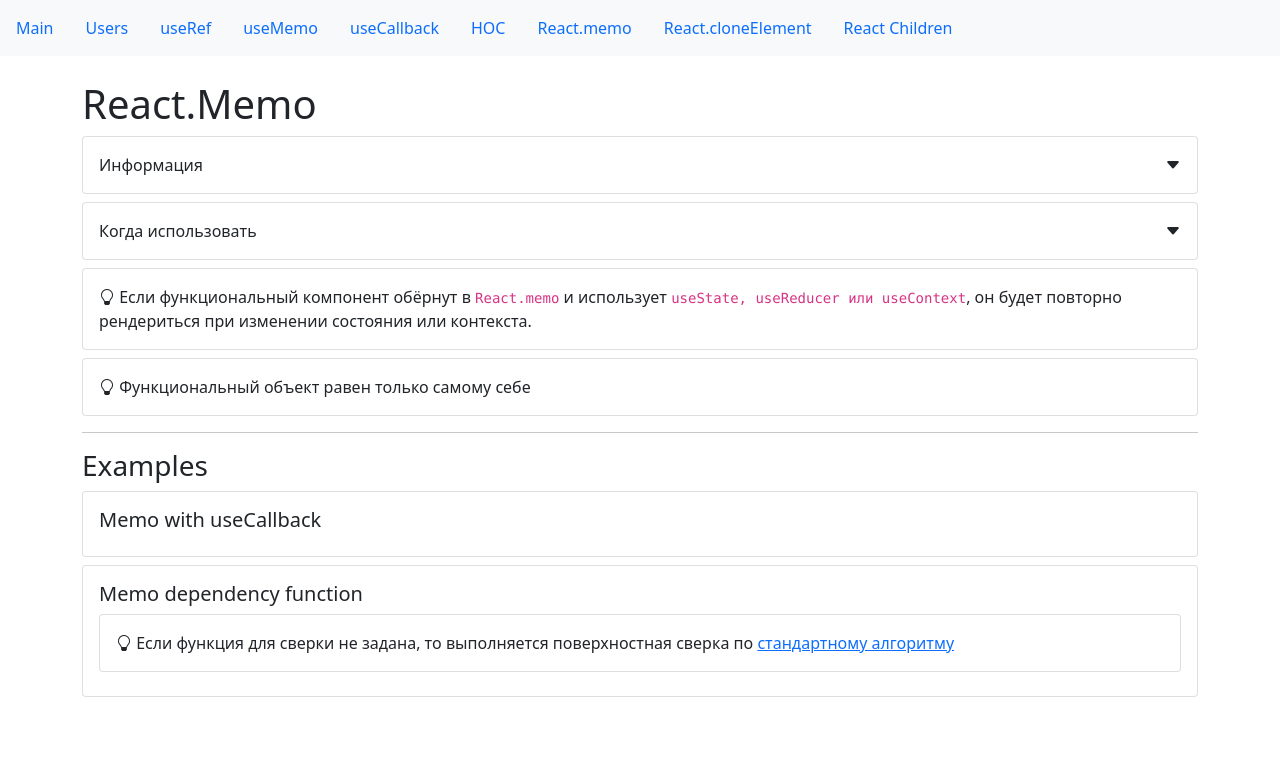
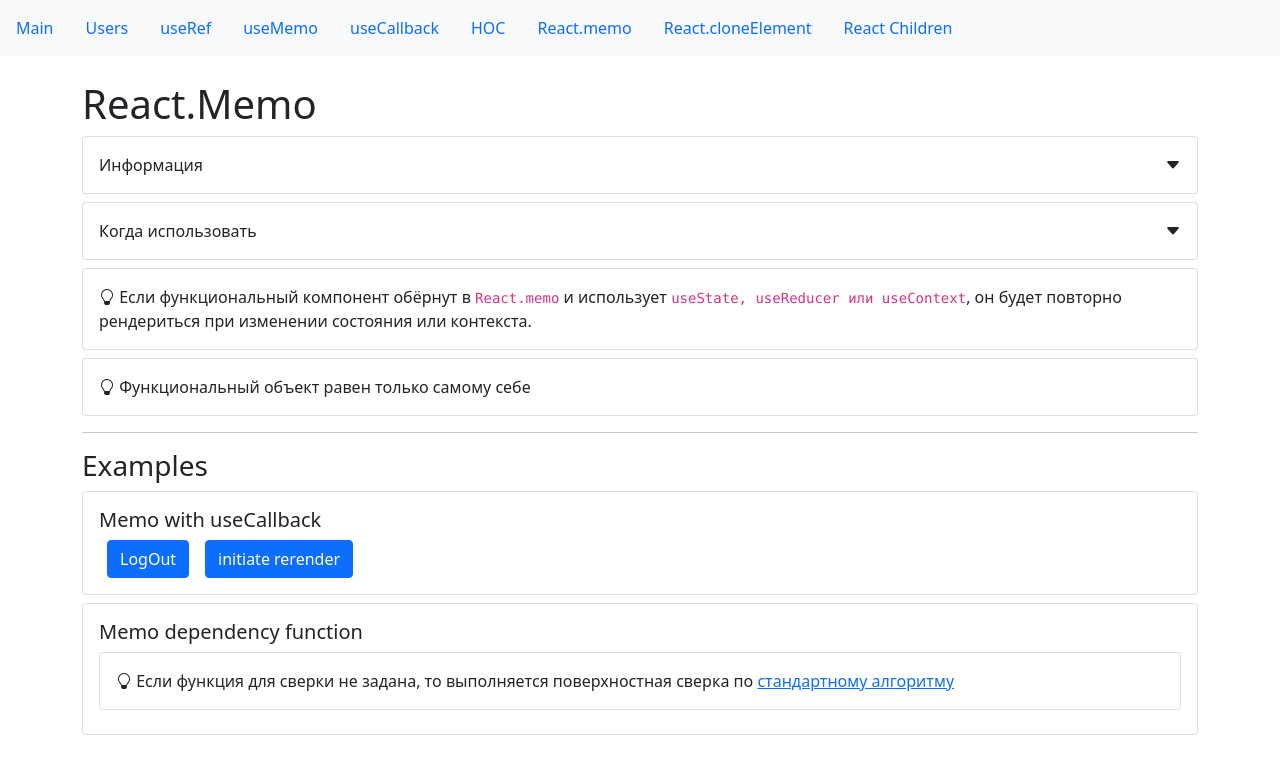
Before and after one commit to Solexofficial/react-extended-hooks-and-optimization, a React (Create React App) app: page /memo in a window 1280 px wide. Shown: the top 774 px of the page. Built offline with nearby package versions, Linux system fonts and the light colour scheme.

Commit message:
feat: add HOC React.memo

```diff
--- a/src/app/components/examples/memo/memoWithUseCallbackExample.jsx
+++ b/src/app/components/examples/memo/memoWithUseCallbackExample.jsx
@@ -1,5 +1,43 @@
+import React, { useEffect, useState, useCallback } from "react";
+import PropTypes from "prop-types";
+
+const LogOutButton = ({ onLogOut }) => {
+  useEffect(() => {
+    console.log("render btn ");
+  });
+  return (
+    <button className="btn btn-primary mx-2" onClick={onLogOut}>
+      LogOut
+    </button>
+  );
+};
+
+LogOutButton.propTypes = {
+  onLogOut: PropTypes.func
+};
+/* default shallowEqual https://github.com/facebook/react/blob/v16.8.6/packages/shared/shallowEqual.js */
+function areEqual(prevState, nextState) {
+  if (prevState.onLogOut !== nextState.onLogOut) {
+    return false;
+  }
+  return true;
+}
+
+const MemoizedLogOutButton = React.memo(LogOutButton, areEqual);
+
 const MemoWithUseCallbackExample = (props) => {
-    return null;
+  const [state, setState] = useState(false);
+  const handleLogOut = useCallback(() => {
+    localStorage.removeItem("auth");
+  }, [props]);
+  return (
+    <>
+      <MemoizedLogOutButton onLogOut={handleLogOut} />
+      <button className="btn btn-primary mx-2" onClick={() => setState(!state)}>
+        initiate rerender
+      </button>
+    </>
+  );
 };
 
 export default MemoWithUseCallbackExample;
```
